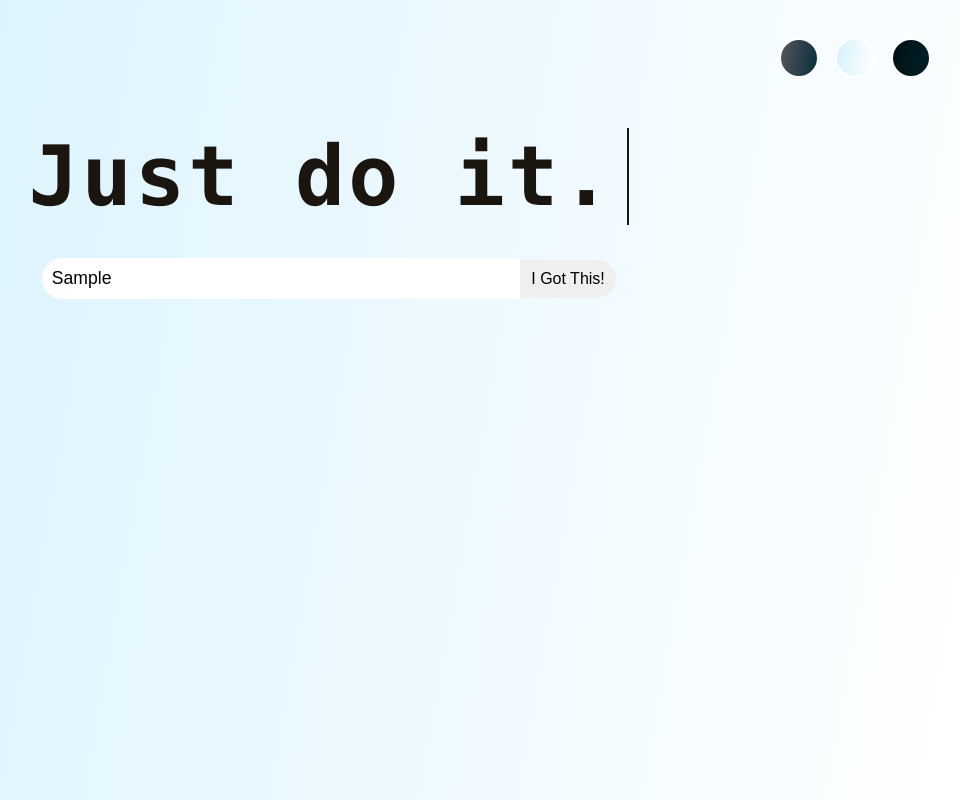
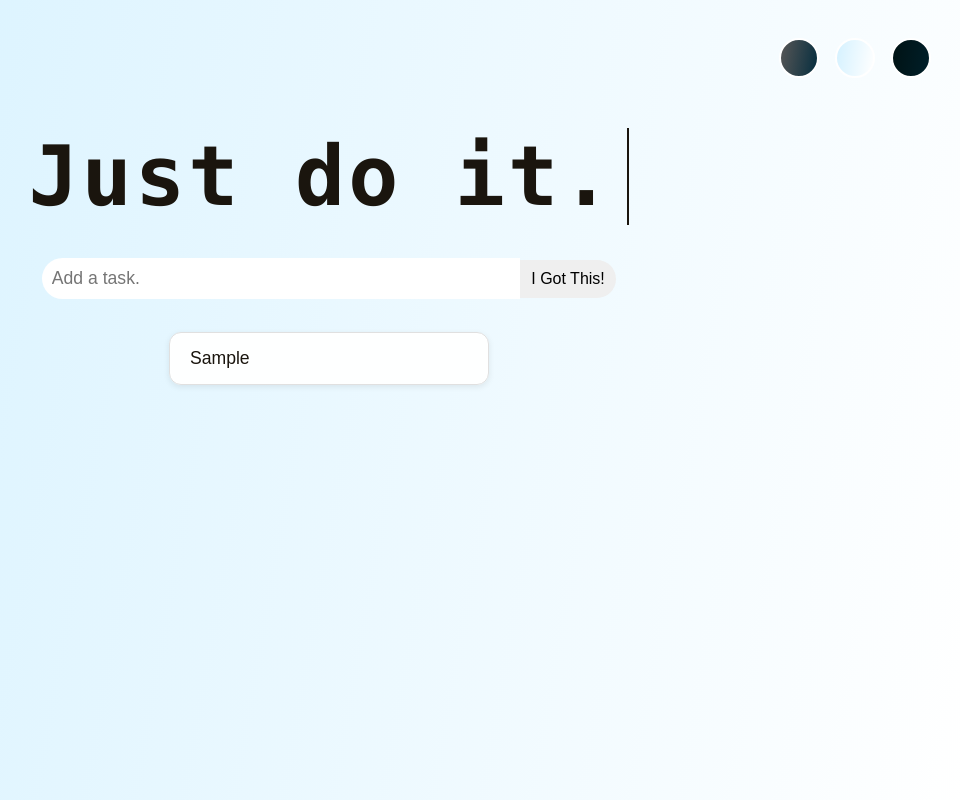
Before and after one commit to Tarik-AI-IOT/react-task-manager-with-theme-switcher, a React (Vite) app: page / in a window 1280 px wide. Both pictures are taken after typing "Sample" into the empty fields and a click on the button "I Got This!". Shown: the whole page, without its empty margins (311-1271 px from the left). Built offline with nearby package versions, Linux system fonts and the light colour scheme.

Commit message:
styling task list

```diff
--- a/src/App.css
+++ b/src/App.css
@@ -11,3 +11,23 @@ body {
     padding-top: 3%;
     font-family: 'Work Sans', sans-serif;
 }
+
+.task {
+    background-color: var(--task-bg);
+    border: var(--task-border);
+    box-shadow: var(--task-shadow);
+    color: var(--task-text);
+    backdrop-filter: var(--task-backdrop);
+    transition: transform 0.25s ease, box-shadow 0.25s ease, background-color 0.25s ease, border-color 0.25s ease;
+}
+
+.task:hover {
+    transform: translateY(-4px) scale(1.03);
+    box-shadow:
+        0 0 18px rgba(115, 12, 102, 0.65),
+        0 0 42px rgba(116, 7, 161, 0.28),
+        inset 0 0 0 1px rgba(255, 255, 255, 0.08);
+    border-color: rgba(178, 96, 255, 0.45);
+    background-color: rgba(45, 10, 55, 0.22);
+    backdrop-filter: blur(8px);
+}
--- a/src/App.jsx
+++ b/src/App.jsx
@@ -8,12 +8,13 @@ import Tasklist from './components/TaskList/TaskList';
 
 function App() {
     const [taskList, setTaskList] = useState([]);
-    const [inputTask, setInputTask] = useState({});
+    const [inputTask, setInputTask] = useState({ title: '' });
 
     const handleSubmit = (e) => {
         e.preventDefault();
+        if (!inputTask.title.trim()) return;
         setTaskList(prev => [...prev, inputTask]);
-        setInputTask({});
+        setInputTask({ title: '' });
     }
 
   const { theme } = useContext(ThemeContext);
@@ -26,7 +27,7 @@ function App() {
     <div>
       <Header />
       <Task handleSubmit={handleSubmit} inputTask={inputTask} setInputTask={setInputTask} />
-      <Tasklist TaskList={taskList} />
+      <Tasklist tasks={taskList} />
     </div>
 
   )
--- a/src/components/TaskList/TaskList.jsx
+++ b/src/components/TaskList/TaskList.jsx
@@ -1,11 +1,60 @@
+import { useContext } from 'react';
+import { ThemeContext } from '../../context/ThemeContext';
+import { themes } from '../../themes/themes';
 
+export default function TaskList({ tasks }) {
+    const { theme } = useContext(ThemeContext);
 
-export default function TaskList({TaskList}) {
+const style = {
+    container: {
+        display: 'flex',
+        flexDirection: 'column',
+        alignItems: 'center',
+        marginTop: '20px',
+        width: '100%',
+    },
 
+    list: {
+        width: '320px',
+    },
+
+    task: {
+        width: '100%',
+        padding: '15px 20px',
+        marginBottom: '12px',
+        borderRadius: '12px',
+        fontSize: '1.1rem',
+        cursor: 'pointer',
+        color: themes[theme].color,
+        '--task-bg':
+            theme === 'light'
+                ? 'rgba(255, 255, 255, 0.96)'
+                : 'rgba(255, 255, 255, 0.08)',
+        '--task-border':
+            theme === 'light'
+                ? '1px solid #e0e0e0'
+                : '1px solid rgba(255, 255, 255, 0.15)',
+        '--task-shadow':
+            theme === 'light'
+                ? '0 2px 6px rgba(0,0,0,0.08)'
+                : '0 2px 6px rgba(255,255,255,0.06)',
+        '--task-text': themes[theme].color,
+        '--task-backdrop':
+            theme === 'light'
+                ? 'none'
+                : 'blur(8px)',
+    }
+};
 
     return (
-        <div>
-            {TaskList.map((task, index) => <p key={index}>{task.inputTask}</p>)}
+        <div style={style.container}>
+            <div style={style.list}>
+                {tasks.map((task, index) => (
+                    <div key={index} className="task" style={style.task}>
+                        {task.title}
+                    </div>
+                ))}
+            </div>
         </div>
     );
-};
+}
```
